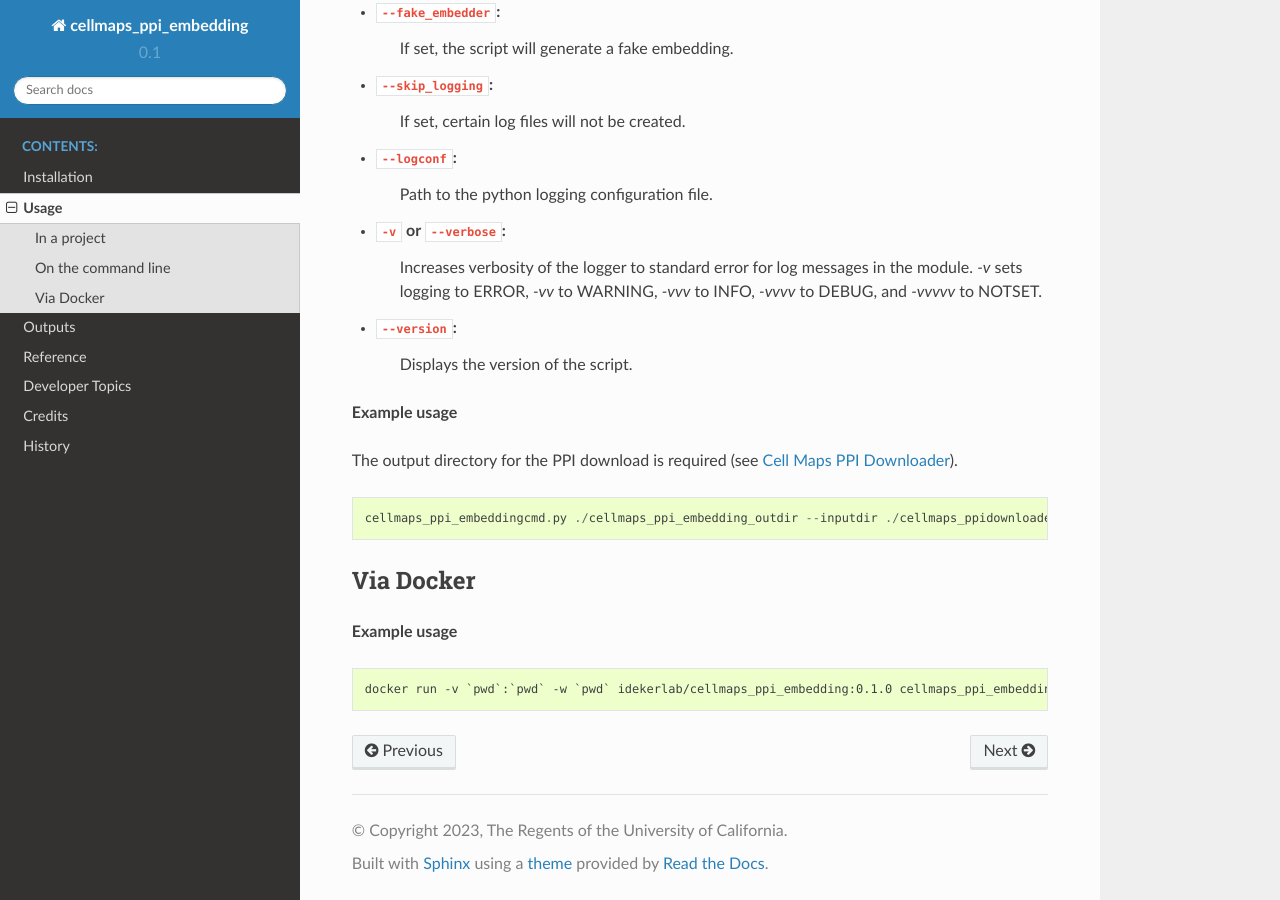
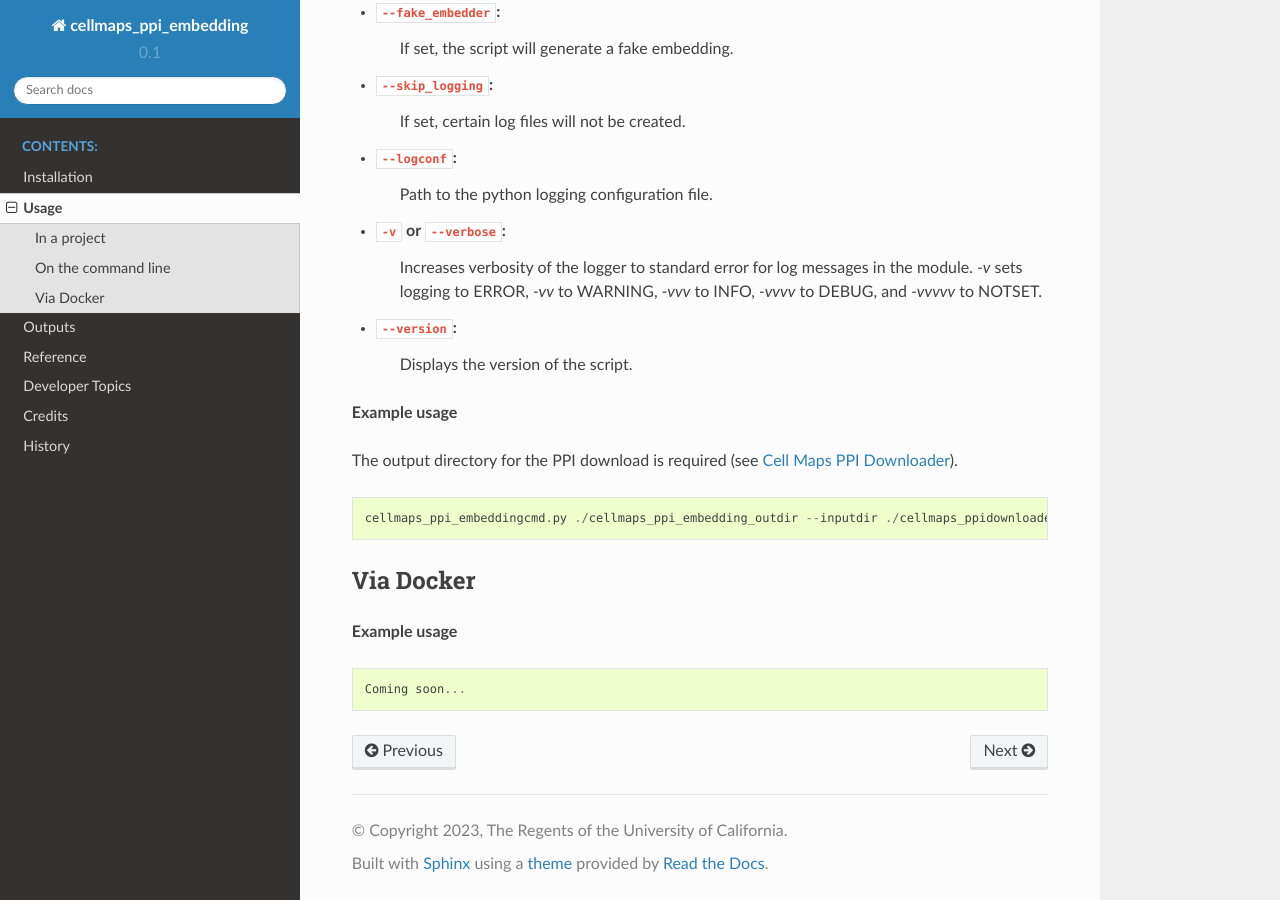
Before and after one commit to wadeschulz/cellmaps_ppi_embedding_experimental, a Sphinx documentation site: the page built from docs/usage.rst, in a window 1280 px wide and 900 px high, scrolled down 1398 px. Built offline with Sphinx 7.4.7 and the Read the Docs theme 2.0.0, drawn with Linux system fonts in a browser that asks for light colours; pages that are not in the unit, such as notebooks, are missing from menus.

```diff
--- a/README.rst
+++ b/README.rst
@@ -121,8 +121,7 @@ Via Docker
 
 .. code-block::
 
-   docker run -v `pwd`:`pwd` -w `pwd` idekerlab/cellmaps_ppi_embedding:0.1.0 cellmaps_ppi_embeddingcmd.py ./cellmaps_ppi_embedding_outdir --inputdir ./cellmaps_ppidownloader_outdir
-
+   Coming soon...
 
 Credits
 -------
--- a/cellmaps_ppi_embedding/__init__.py
+++ b/cellmaps_ppi_embedding/__init__.py
@@ -4,7 +4,7 @@
 
 __author__ = 'Ideker Lab Cell Maps team'
 __email__ = 'tools@cm4ai.org'
-__version__ = '0.1.0a8'
+__version__ = '0.1.0a9'
 __repo_url__ = 'https://github.com/idekerlab/cellmaps_ppi_embedding'
 __description__ = 'A tool to generate embeddings from networks'
 __computation_name__ = 'AP-MS Embedding'
--- a/docs/usage.rst
+++ b/docs/usage.rst
@@ -85,4 +85,4 @@ Via Docker
 
 .. code-block::
 
-   docker run -v `pwd`:`pwd` -w `pwd` idekerlab/cellmaps_ppi_embedding:0.1.0 cellmaps_ppi_embeddingcmd.py ./cellmaps_ppi_embedding_outdir --inputdir ./cellmaps_ppidownloader_outdir
+   Coming soon...
```
